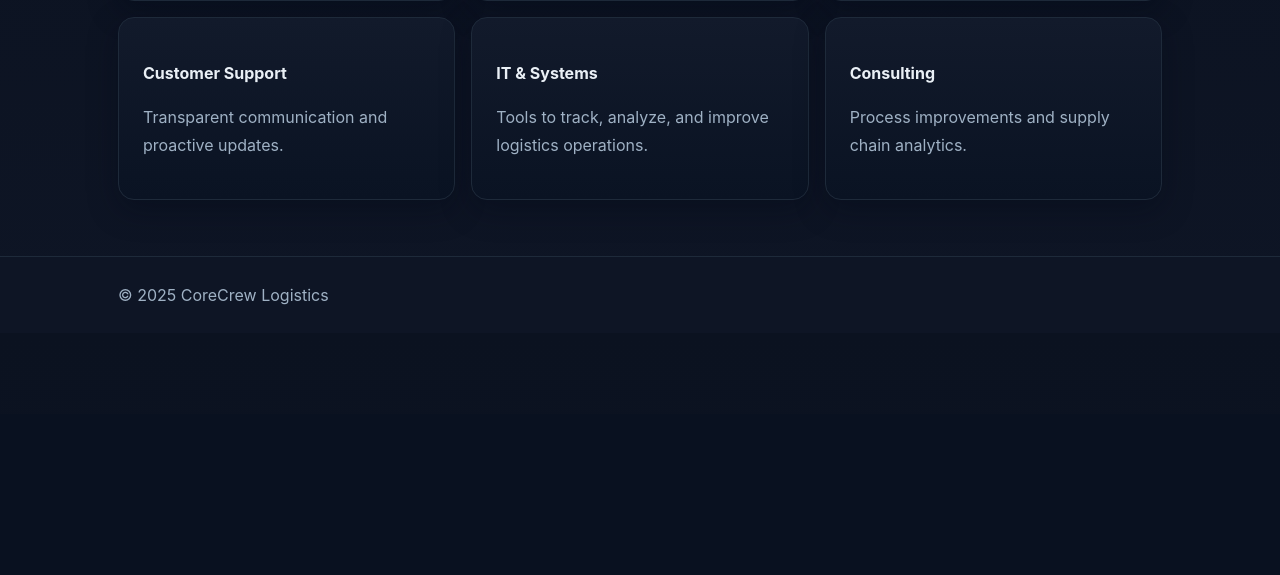
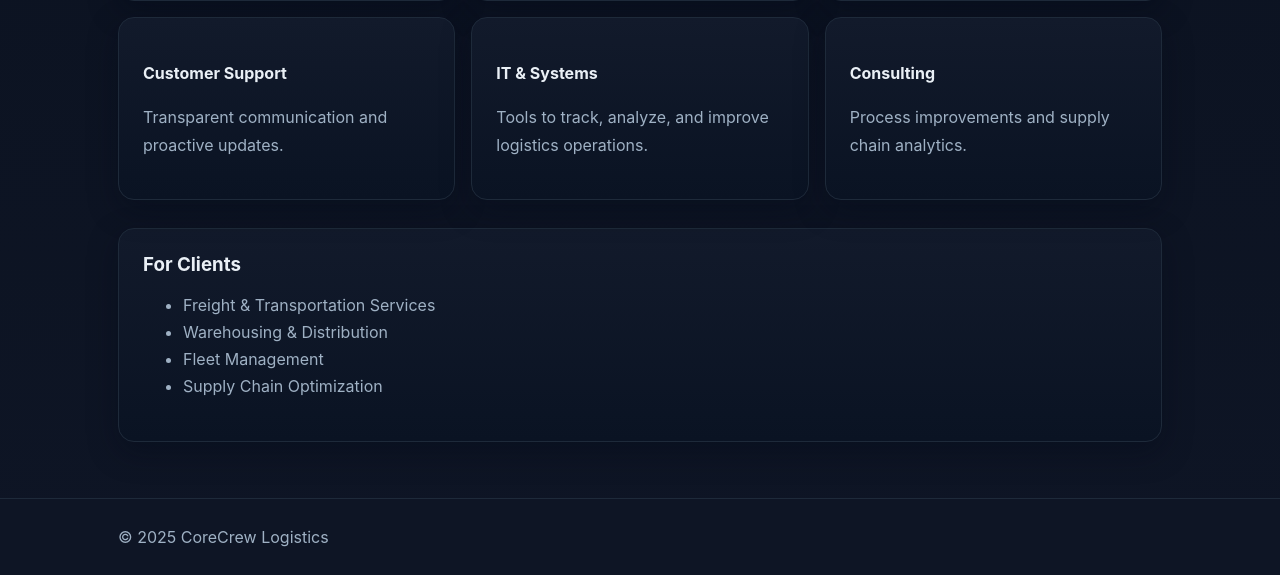
Before and after one commit to LOBEG/CORECREW, a Node server app: page /services in a window 1280 px wide. Shown: the part 386-961 px from the top of the page. Before the commit the page ends 691 px from the top, so only its background shows below. Run offline with Node 20, Linux system fonts and the light colour scheme.

Commit message:
content(services): add For Clients section (Freight, Warehousing, Fleet, Optimization)

```diff
--- a/src/views/services.ejs
+++ b/src/views/services.ejs
@@ -25,6 +25,16 @@
           <div class="card"><h4>Consulting</h4><p>Process improvements and supply chain analytics.</p></div>
         </div>
       </section>
+
+      <section class="section card">
+        <h3>For Clients</h3>
+        <ul>
+          <li>Freight & Transportation Services</li>
+          <li>Warehousing & Distribution</li>
+          <li>Fleet Management</li>
+          <li>Supply Chain Optimization</li>
+        </ul>
+      </section>
     </main>
     <footer class="site-footer"><div class="container">© <%= new Date().getFullYear() %> CoreCrew Logistics</div></footer>
   </body>
```
